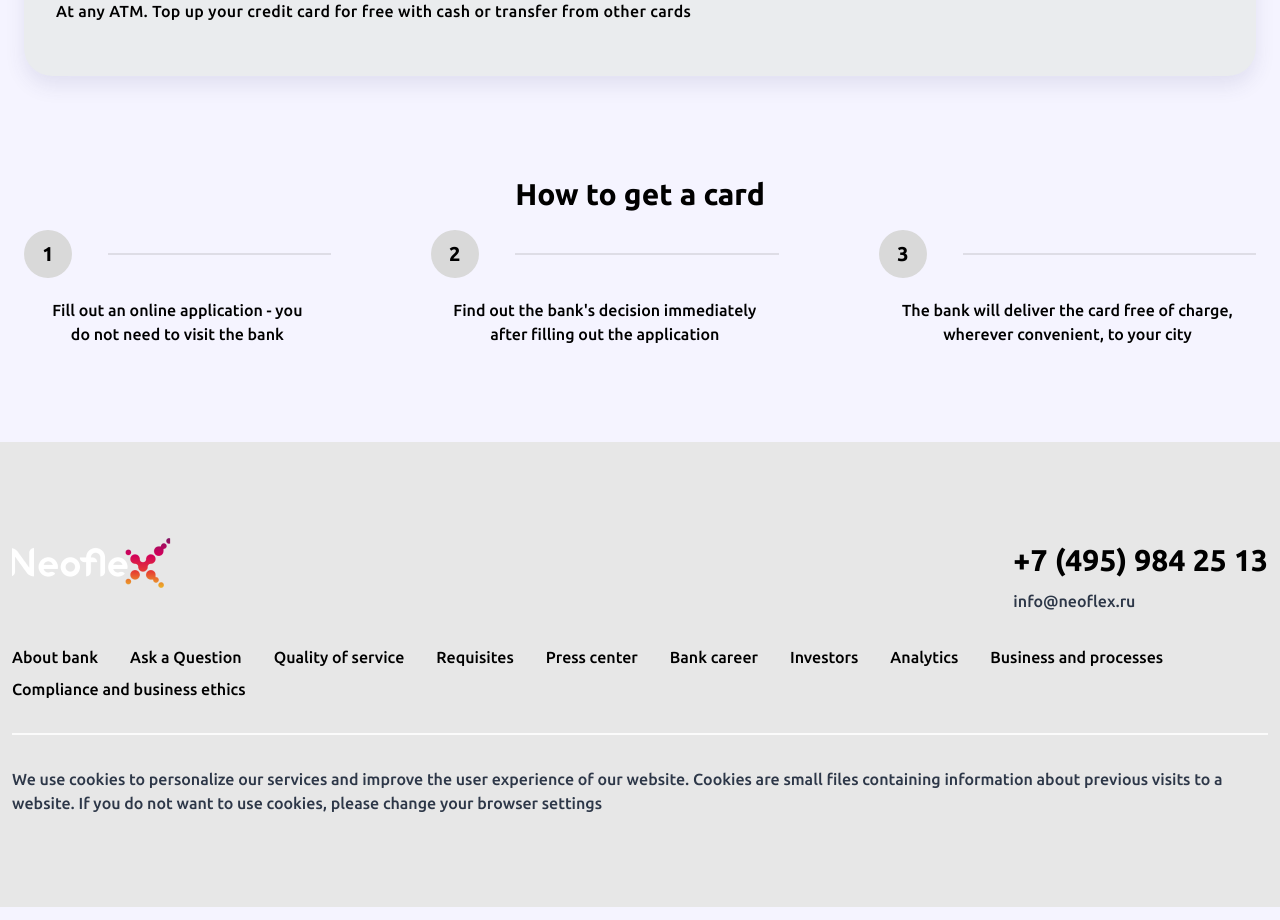
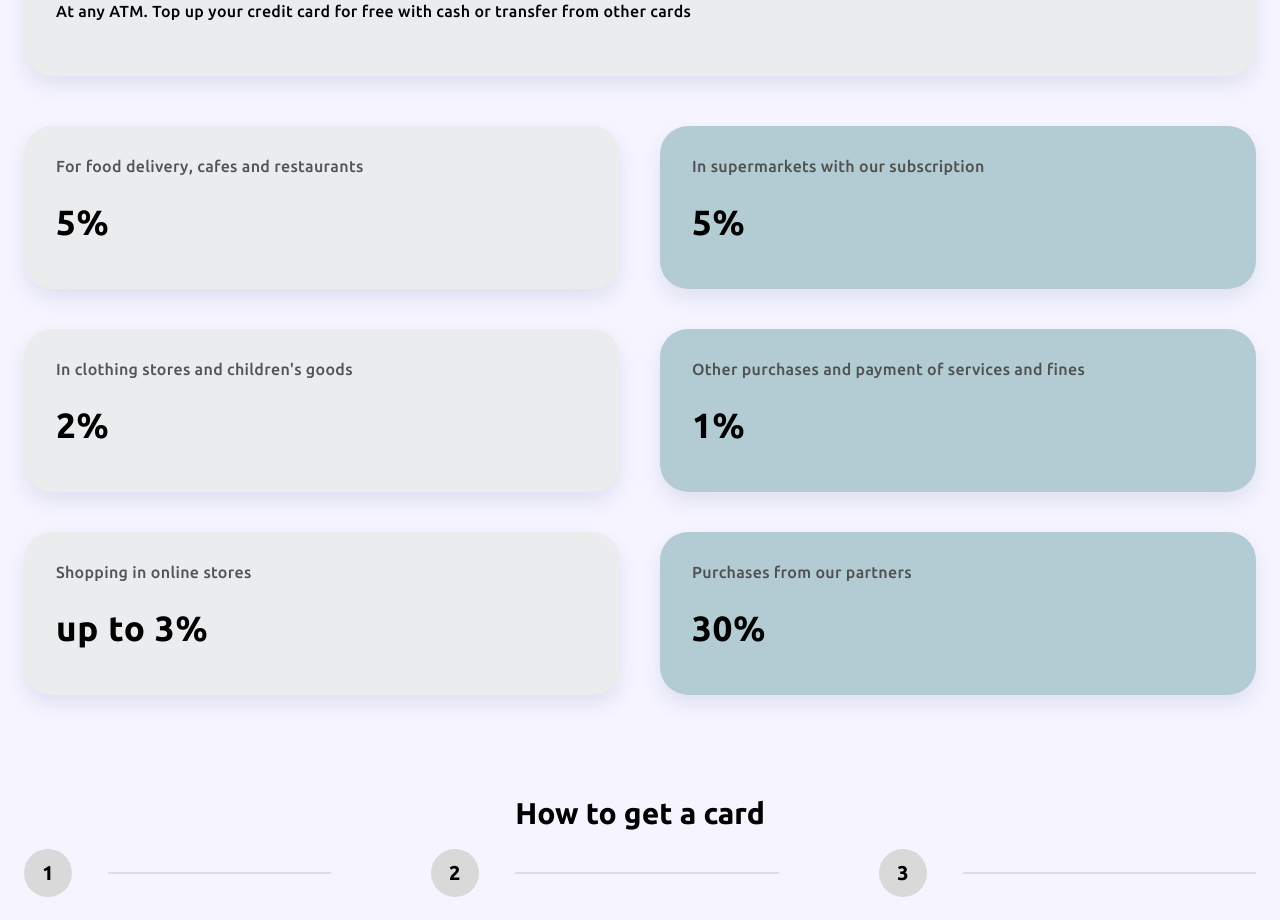
Before and after one commit to ilyhan/Neobank, a React (Vite) app: page /credit-card in a window 1280 px wide. Shown: the part 1240-2160 px from the top of the page. Built offline with nearby package versions, Linux system fonts and the light colour scheme.

Commit message:
о кешбэке

```diff
--- /dev/null
+++ b/src/common/arrays/cashbackCards.ts
@@ -0,0 +1,33 @@
+import { ICashbackCard } from "@/common/interfaces/card";
+
+export const cashbackCards: ICashbackCard[] = [
+    {
+        title: "For food delivery, cafes and restaurants",
+        description: "5%",
+    },
+
+    {
+        title: "In supermarkets with our subscription",
+        description: "5%",
+    },
+
+    {
+        title: "In clothing stores and children's goods",
+        description: "2%",
+    },
+
+    {
+        title: "Other purchases and payment of services and fines",
+        description: "1%",
+    },
+
+    {
+        title: "Shopping in online stores",
+        description: "up to 3%",
+    },
+
+    {
+        title: "Purchases from our partners",
+        description: "30%",
+    },
+]
--- a/src/common/components/aboutCard/card/style.scss
+++ b/src/common/components/aboutCard/card/style.scss
@@ -11,7 +11,6 @@
 
     &__title {
         @include clampText($text-m-small-title, $text-small-title);
-        font-size: 30px;
         font-weight: 700;
         letter-spacing: 0.02em;
         margin-block: 24px 16px;
@@ -41,9 +40,5 @@
         &__title {
             margin-block: 14px 12px;
         }
-
-        &__description {
-            margin-block: auto 0px;
-        }
     }
 }
--- /dev/null
+++ b/src/common/components/cashback/CashbackInfo.tsx
@@ -0,0 +1,22 @@
+import { cashbackCards } from "@/common/arrays/cashbackCards";
+import RenderList from "@/common/helper/RenderList";
+import Card from "@/common/components/cashback/card/Card";
+import "@/common/components/cashback/style.scss";
+
+const CashbackInfo = () => {
+    return (
+        <section className="cashback">
+        <RenderList
+            items={cashbackCards}
+            classes="cashback__list"
+            renderItem={(item, index) => (
+                <li key={index} className="cashback__item">
+                    <Card index={index} cashbackInfo={item}/>
+                </li>
+            )}
+        />
+    </section>
+    )
+};
+
+export default CashbackInfo;
--- /dev/null
+++ b/src/common/components/cashback/card/Card.tsx
@@ -0,0 +1,23 @@
+import "@/common/components/cashback/card/style.scss";
+import { ICashbackCard } from "@/common/interfaces/card";
+
+interface ICardProps {
+    index: number;
+    cashbackInfo: ICashbackCard;
+};
+
+const Card = ({ index, cashbackInfo }: ICardProps) => {
+    return (
+        <article className={`card-cashback ${index % 2 == 0 ? " card-cashback_white" : " card-cashback_grey"}`}>
+            <p className="card-cashback__title">
+                {cashbackInfo.title}
+            </p>
+
+            <p className="card-cashback__description">
+                {cashbackInfo.description}
+            </p>
+        </article>
+    )
+};
+
+export default Card;
--- /dev/null
+++ b/src/common/components/cashback/card/style.scss
@@ -0,0 +1,40 @@
+@use "@/common/styles/mixin.scss" as *;
+@use "@/common/styles/styleConstants" as *;
+
+.card-cashback {
+    @include cardStyle;
+    height: 163px;
+
+    &__title {
+        @include clampText($text-m-main, $text-main);
+        font-weight: 500;
+        line-height: 16px;
+        letter-spacing: 0.02em;
+        color: $color-charcoal;
+    }
+
+    &__description {
+        @include clampText($text-m-subtitle, $text-subtitle);
+        font-weight: 700;
+        letter-spacing: 0.02em;
+        margin-top: 22px;
+    }
+
+    &_white {
+        background-color: $color-beige;
+    }
+
+    &_grey {
+        background-color: $color-muted-teal;
+    }
+}
+
+@media (max-width: $mobile) {
+    .card-cashback {
+        height: fit-content;
+
+        &__description {
+            margin-top: 18px;
+        }
+    }
+}
--- /dev/null
+++ b/src/common/components/cashback/style.scss
@@ -0,0 +1,31 @@
+@use "@/common/styles/mixin.scss" as *;
+@use "@/common/styles/styleConstants" as *;
+
+.cashback {
+    margin-top: 50px;
+
+    &__list {
+        display: flex;
+        gap: 40px;
+        flex-wrap: wrap;
+        justify-content: center;
+        list-style: none;
+    }
+
+    &__item {
+        min-width: 405px;
+        flex: 1;
+    }
+}
+
+@media (max-width: $mobile){
+    .cashback{
+        &__list{
+            gap: 20px;
+        }
+
+        &__item{
+            min-width: 90vw;
+        }
+    }
+}
--- a/src/common/interfaces/card.ts
+++ b/src/common/interfaces/card.ts
@@ -20,3 +20,8 @@ export interface IAboutCard {
     title: string;
     description: string;
 }
+
+export interface ICashbackCard {
+    title: string;
+    description: string;
+}
--- a/src/common/styles/styleConstants.scss
+++ b/src/common/styles/styleConstants.scss
@@ -6,38 +6,38 @@ $color-black: rgba(28, 28, 28, 1);
 $color-dim-black: rgba(28, 28, 30, 1);
 $color-deep-black: rgba(11, 19, 42, 1);
 //blue
-$color-bright-blue:rgba(0, 60, 255, 1);
-$color-soft-blue:rgba(104, 109, 241, 1);
+$color-bright-blue: rgba(0, 60, 255, 1);
+$color-soft-blue: rgba(104, 109, 241, 1);
 $color-hover-blue: rgba(119, 150, 192, 1);
 //white
 $color-total-white: rgba(255, 255, 255, 1);
 $color-background: rgba(245, 244, 255, 1);
 $color-soft-white: rgba(244, 244, 244, 1);
-$color-beige:  rgba(234, 236, 238, 1);
+$color-beige: rgba(234, 236, 238, 1);
 //grey
 $color-light-grey: rgba(178, 178, 178, 0.2);
 $color-footer: rgba(231, 231, 231, 1);
 $color-dark-grey: rgba(79, 86, 101, 1);
-$color-medium-grey:rgba(128, 128, 128, 1);
-$color-medium-gre-tr:rgba(128, 128, 128, 0.2);
+$color-medium-grey: rgba(128, 128, 128, 1);
+$color-medium-gre-tr: rgba(128, 128, 128, 0.2);
 $color-misty-grey: rgba(45, 55, 72, 1);
 $color-grey-input: rgba(144, 146, 176, 1);
 $color-grey-border: rgba(187, 187, 187, 0.2);
 $color-deep-grey: rgba(61, 61, 61, 1);
 $color-grey: rgba(217, 217, 217, 1);
 $color-grey-blue: rgba(127, 146, 172, 0.7);
+$color-muted-teal: rgba(136, 179, 184, 0.6);
+$color-charcoal: rgba(67, 67, 67, 0.9);
 //accent
 $color-loader: rgba(180, 56, 122, 1);
 $color-accent: rgba(235, 128, 29, 1);
 $color-hover-link: rgba(178, 163, 95, 1);
 
 //background
-$gradient-def:
-linear-gradient(358.2deg, rgba(178, 178, 178, 0.8) 8.06%, rgba(178, 178, 178, 0) 67.93%),
-linear-gradient(0deg, rgba(244, 244, 244, 0.9), rgba(244, 244, 244, 0.9));
+$gradient-def: linear-gradient(358.2deg, rgba(178, 178, 178, 0.8) 8.06%, rgba(178, 178, 178, 0) 67.93%),
+    linear-gradient(0deg, rgba(244, 244, 244, 0.9), rgba(244, 244, 244, 0.9));
 
-$light-soft-gradient:
-linear-gradient(180.8deg, rgba(203, 213, 224, 0.624) 34.33%, rgba(254, 235, 200, 0.56) 64.27%);
+$light-soft-gradient: linear-gradient(180.8deg, rgba(203, 213, 224, 0.624) 34.33%, rgba(254, 235, 200, 0.56) 64.27%);
 
 
 //font-sizes in px
--- a/src/modules/loan/Loan.tsx
+++ b/src/modules/loan/Loan.tsx
@@ -1,4 +1,5 @@
 import AboutCardList from "@/common/components/aboutCard/AboutCardList";
+import CashbackInfo from "@/common/components/cashback/CashbackInfo";
 import CreditCard from "@/common/components/creditCard/CreditCard";
 import Steps from "@/common/components/stepsGetCard/Steps";
 import "@/modules/loan/style.scss";
@@ -8,6 +9,7 @@ const Loan = () => {
         <main className="main">
             <CreditCard />
             <AboutCardList />
+            <CashbackInfo />
             <Steps />
         </main>
     )
```
